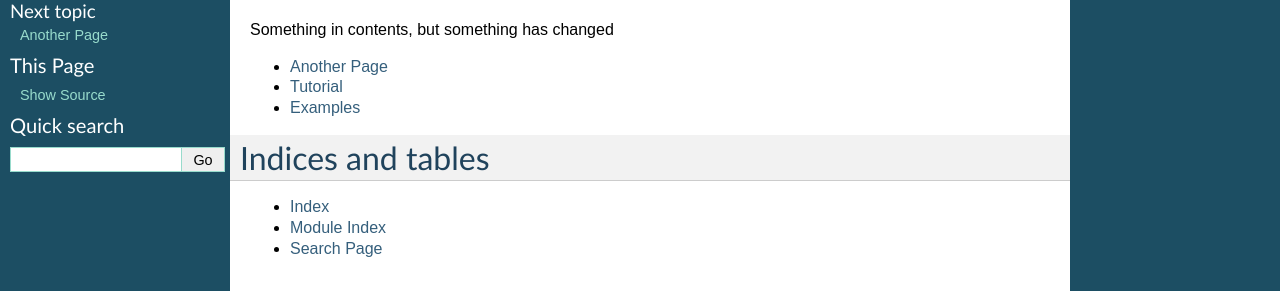
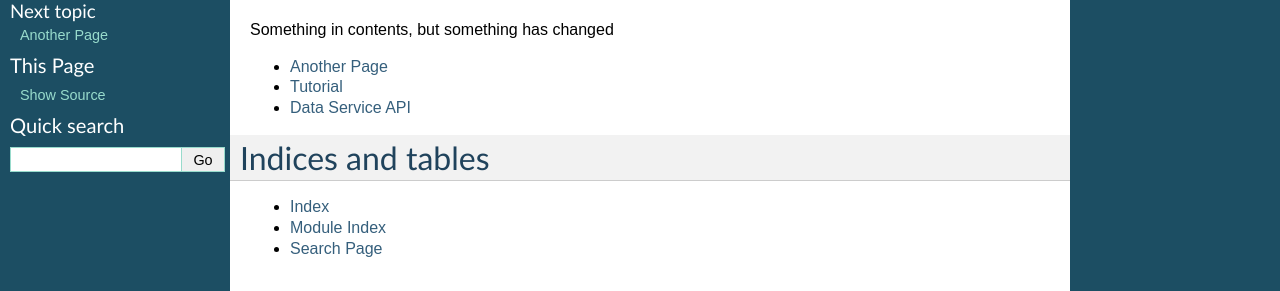
Before and after one commit to stran12/gxdocs, a Sphinx documentation site: the page built from docs/index.rst, in a window 1280 px wide. Shown: the part 148-439 px from the top of the page. Built offline with Sphinx 7.4.7, drawn with Linux system fonts in a browser that asks for light colours.

Commit message:
Data service api added

```diff
--- /dev/null
+++ b/docs/data_service.rst
@@ -0,0 +1,2 @@
+Data Service API
+================
--- a/docs/index.rst
+++ b/docs/index.rst
@@ -15,7 +15,7 @@ Something in contents, but something has changed
 
     intro
     tutorial
-    examples
+    data_service
 
 
 
```
Also changed, not shown: 3 other files.
